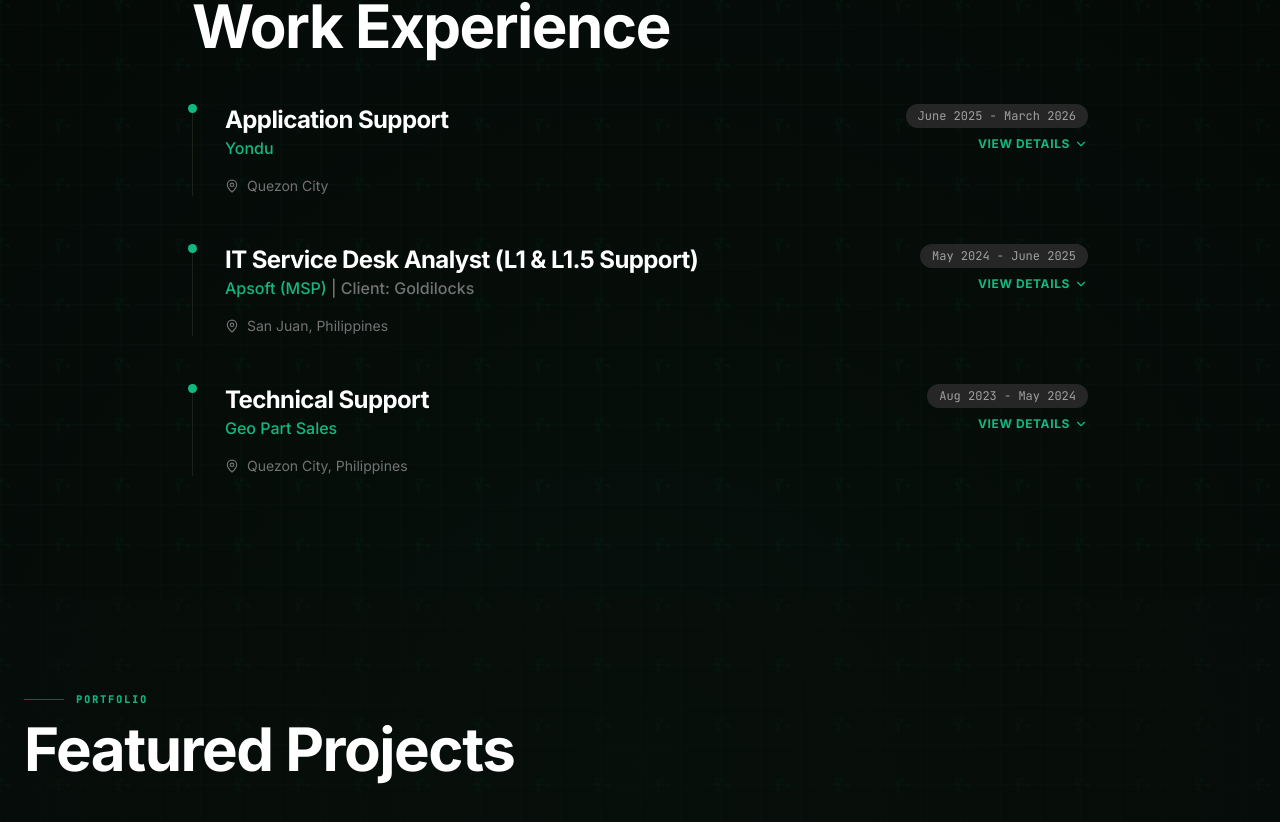
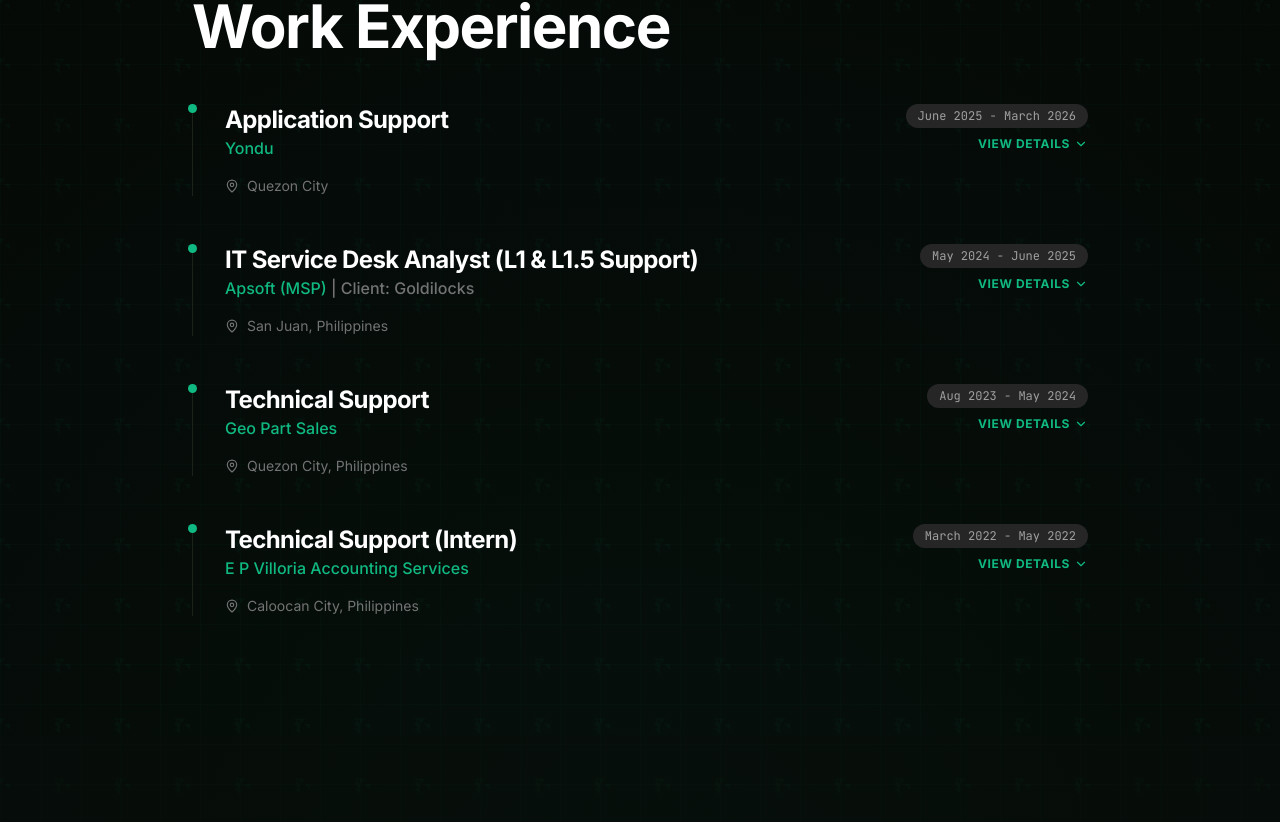
Before and after one commit to Delfi110700/Portfolio, a React (Vite) app: page / in a window 1280 px wide. Shown: the part 1976-2798 px from the top of the page. Built offline with nearby package versions, Linux system fonts and the light colour scheme.

Commit message:
feat: Add Upwork and OnlineJobs links
Includes new sections for Fidel Juan Resuello's Upwork and OnlineJobs profiles, along with an added internship experience at E P Villoria Accounting Services to enrich the portfolio.

```diff
--- a/src/App.tsx
+++ b/src/App.tsx
@@ -29,6 +29,8 @@
   phone: "09930068354",
   email: "fideljuanresuello110700@gmail.com",
   linkedin: "https://www.linkedin.com/in/fidel-resuello/",
+  upwork: "https://www.upwork.com/freelancers/~01e3665f0635f1b24a",
+  onlinejobs: "https://v2.onlinejobs.ph/jobseekers/info/2070126",
   summary: "I’m an AI Automation & CRM Specialist who builds workflows that cut manual tasks by up to 70% and get leads to respond in under 5 minutes. My systems boost conversions, improve pipeline visibility, and eliminate revenue leaks, turning chaotic operations into smooth, profitable processes.",
   skills: [
     "CRM Setup & Customization",
@@ -93,6 +95,19 @@
         "Installing, updating, and configuring software applications.",
         "Creating documentation for common issues and fixes (knowledge base)."
       ]
+    },
+    {
+      company: "E P Villoria Accounting Services",
+      role: "Technical Support (Intern)",
+      location: "Caloocan City, Philippines",
+      period: "March 2022 - May 2022",
+      highlights: [
+        "Maintain computers, printers, and peripherals for smooth operations.",
+        "Troubleshoot hardware, software, and network issues to reduce repeats.",
+        "Installed and updated accounting and office software to ensure security.",
+        "Supported users on-site while meeting response time expectations.",
+        "Educate employees on proper use of applications and IT best practices, reducing errors."
+      ]
     }
   ],
   projects: [
@@ -121,10 +136,10 @@
       title: "Go High Level",
       description: "Advanced CRM & Marketing Automation workflows.",
       tags: ["GHL", "CRM", "Marketing"],
-      color: "text-blue-400",
+      color: "text-white",
       isComingSoon: true,
-      logoUrl: "https://cdn.simpleicons.org/gohighlevel/2563EB",
-      bgImage: "https://images.unsplash.com/photo-1551288049-bbbda536339a?auto=format&fit=crop&q=80&w=800&h=450", // SaaS Dashboard
+      logoUrl: "https://cdn.simpleicons.org/salesforce/FFFFFF", // Stylized 'S' as requested
+      bgImage: "https://images.unsplash.com/photo-1451187580459-43490279c0fa?auto=format&fit=crop&q=80&w=800&h=450", // Navy blue/deep grey tech pattern
       cta: "View Case Study >"
     },
     {
@@ -598,7 +613,7 @@
                     </h3>
                   </div>
                 </div>
-                <div className="p-8 flex items-center justify-between">
+                <div className="p-8 flex items-center justify-between bg-white/5 backdrop-blur-md border-t border-white/10">
                   <span className={`text-xl font-bold ${project.color}`}>{project.platform}</span>
                   <motion.div
                     whileHover={project.isComingSoon && project.cta === "Coming Soon" ? {} : { x: 8, color: "var(--color-brand-primary)" }}
@@ -670,7 +685,19 @@
                 {[
                   { icon: <Mail />, label: "Email", value: RESUME_DATA.email, href: `mailto:${RESUME_DATA.email}` },
                   { icon: <Phone />, label: "Phone", value: RESUME_DATA.phone, href: `tel:${RESUME_DATA.phone}` },
-                  { icon: <Linkedin />, label: "LinkedIn", value: "fidel-resuello", href: RESUME_DATA.linkedin }
+                  { icon: <Linkedin />, label: "LinkedIn", value: "fidel-resuello", href: RESUME_DATA.linkedin },
+                  {
+                    icon: <img src="https://cdn.simpleicons.org/upwork/6FDA44" className="w-6 h-6" alt="Upwork" />,
+                    label: "Upwork",
+                    value: "View Profile",
+                    href: RESUME_DATA.upwork
+                  },
+                  {
+                    icon: <img src="https://cdn.simpleicons.org/onlinejobs.ph/00AEEF" className="w-6 h-6" alt="OnlineJobs" onError={(e) => { (e.target as HTMLImageElement).src = 'https://cdn.simpleicons.org/google/00AEEF' }} />,
+                    label: "OnlineJobs.ph",
+                    value: "View Profile",
+                    href: RESUME_DATA.onlinejobs
+                  }
                 ].map((item, i) => (
                   <motion.div
                     key={i}
```
